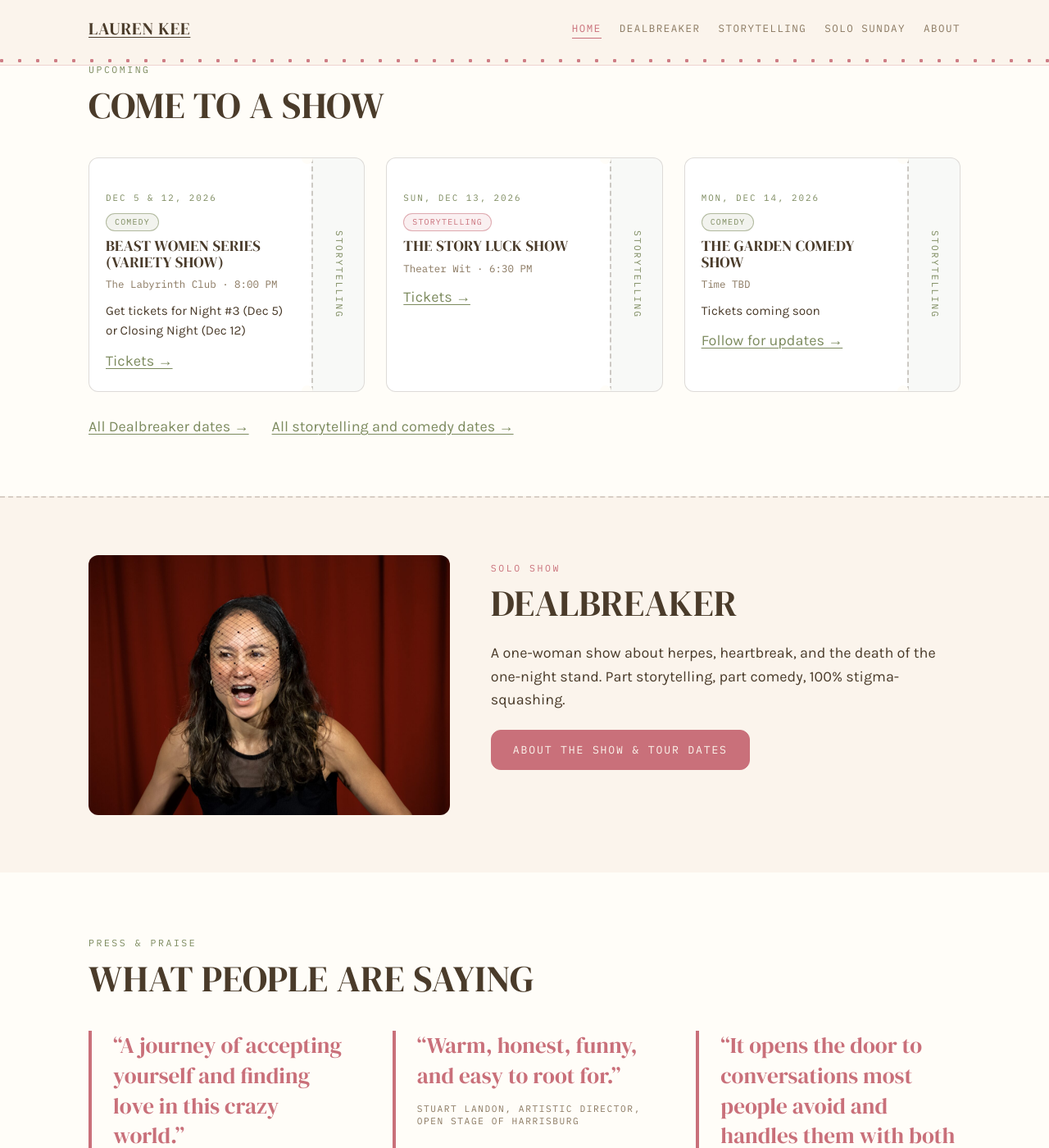
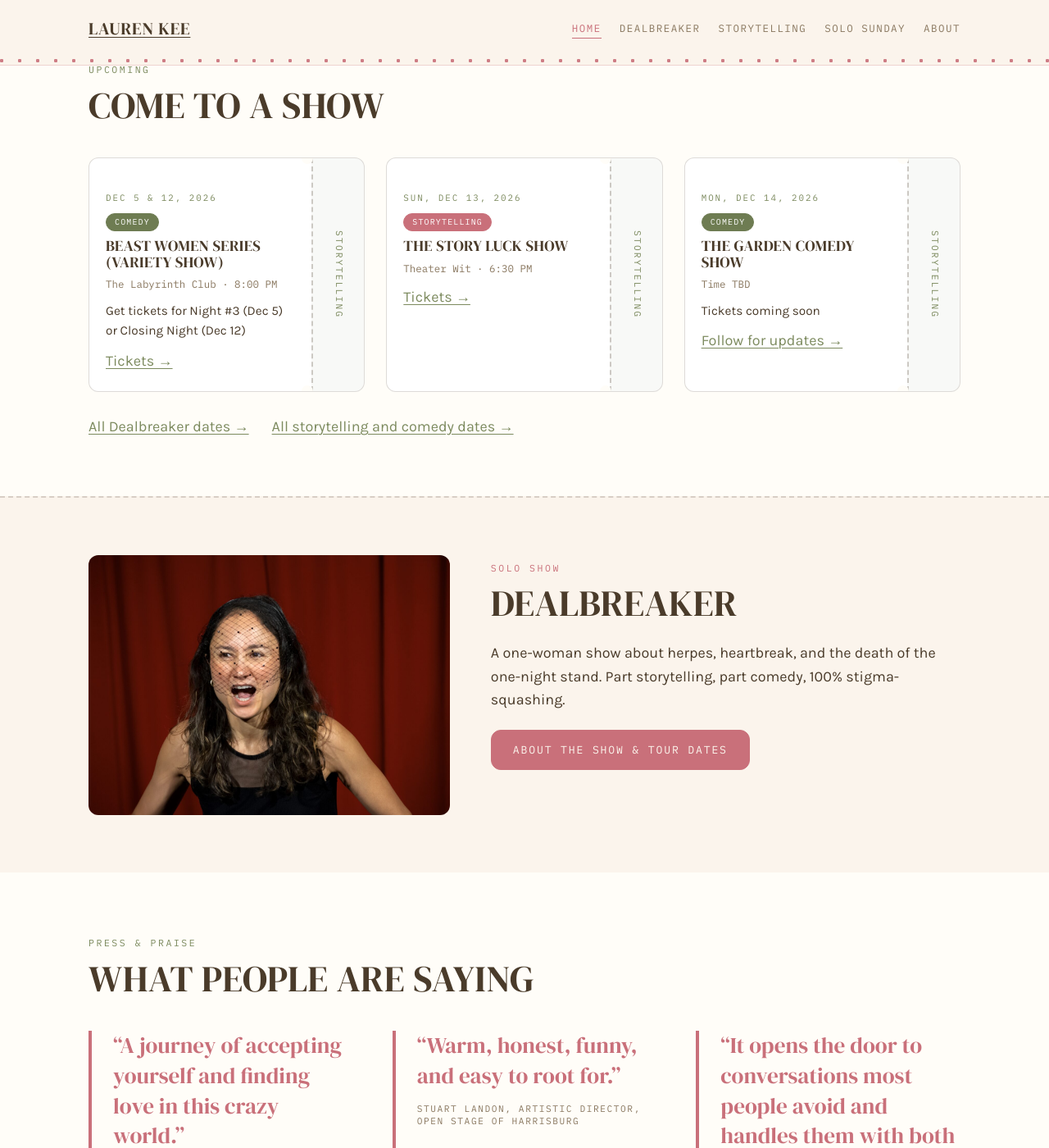
Before and after one commit to laurenkee-hub/site, a Jekyll site: the page built from index.md, in a window 1280 px wide and 1400 px high, scrolled down 1031 px. Shown: the whole window at 82% size. Built offline with Jekyll 4.4.1, drawn with Linux system fonts in a browser that asks for light colours; some web fonts are replaced.

Commit message:
Genre pills: solid fills, a different color per genre
Co-Authored-By: Claude Opus 5.5 <noreply@anthropic.com>
Claude-Session: https://claude.ai/code/session_01RvpCzJAhEDzsZVzbsJ6qiW

```diff
--- a/_sass/base.scss
+++ b/_sass/base.scss
@@ -474,20 +474,13 @@ p { margin: 0 0 1.2em; }
   line-height: 1;
   padding: 5px 10px;
   border-radius: 999px;
-  border: 1px solid color-mix(in srgb, var(--accent) 55%, transparent);
-  color: var(--accent);
-  background: color-mix(in srgb, var(--accent) 10%, transparent);
+  color: #fff;
+  background: #C9707A;
+  border: 1px solid #C9707A;
 }
-.pill--comedy {
-  border-color: color-mix(in srgb, var(--accent-2) 55%, transparent);
-  color: var(--accent-2);
-  background: color-mix(in srgb, var(--accent-2) 10%, transparent);
-}
-.pill--solo-show {
-  border-color: currentColor;
-  color: inherit;
-  background: transparent;
-}
+.pill--storytelling { background: #C9707A; border-color: #C9707A; }
+.pill--comedy       { background: #6E7C52; border-color: #6E7C52; }
+.pill--solo-show    { background: #8A5A7A; border-color: #8A5A7A; }
 
 
 /* =========================================================
```
